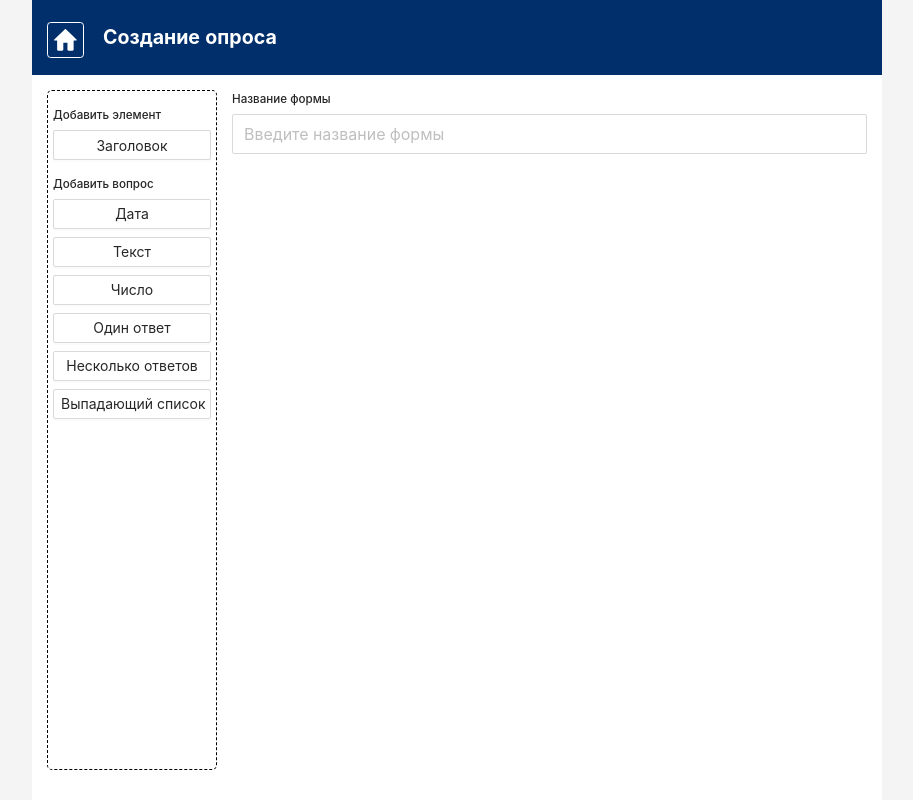
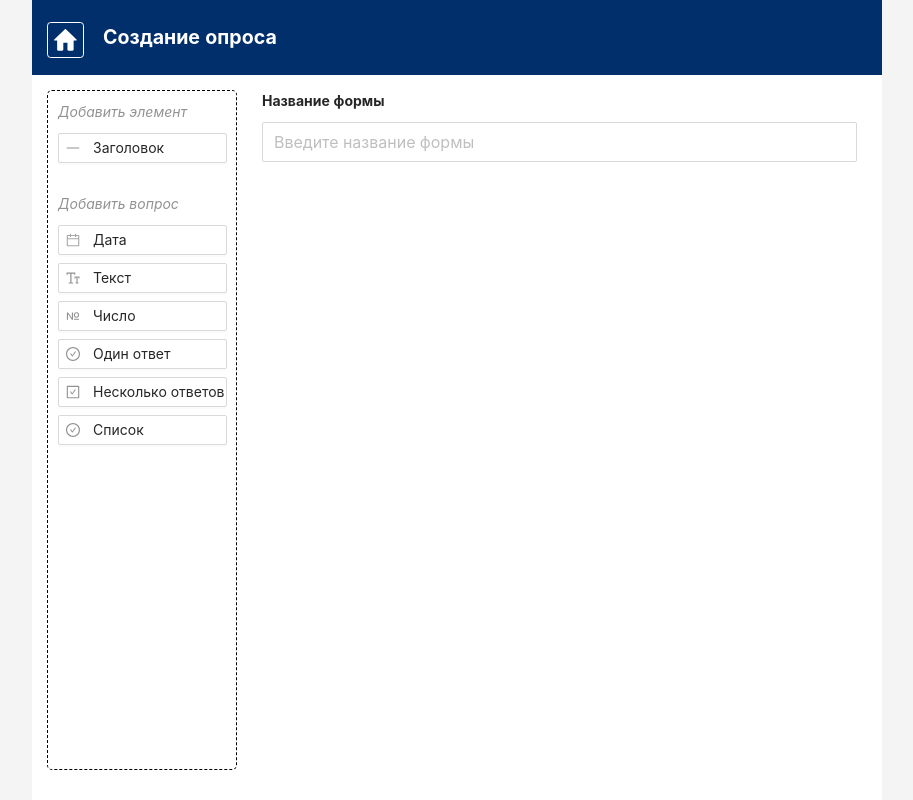
Before and after one commit to Hydrobee3000/checklist-client, a React (Create React App) app: page /#/create in a window 1280 px wide. Shown: the whole page, without its empty margins (183-1096 px from the left). Built offline with nearby package versions, Linux system fonts and the light colour scheme.

Commit message:
added icons to the tools panel, updated styles

```diff
--- a/src/Pages/formCreation/CreateForm.jsx
+++ b/src/Pages/formCreation/CreateForm.jsx
@@ -1,7 +1,15 @@
 import React, { useState } from 'react'
-import { Button, Input, Tooltip, Select } from 'antd'
+import { Button, Input, Tooltip, Select, Typography } from 'antd'
 import Header from '../../Components/Header/Header'
-import { CloseOutlined } from '@ant-design/icons'
+import {
+  CloseOutlined,
+  CalendarOutlined,
+  FontSizeOutlined,
+  CheckCircleOutlined,
+  CheckSquareOutlined,
+  FieldNumberOutlined,
+  LineOutlined,
+} from '@ant-design/icons'
 import { questionsTypes } from '../checklists/data_checklists'
 import { TitleEl } from './elements/TitleEl'
 import { QuestionInputEl } from './elements/QuestionInputEl'
@@ -172,75 +180,99 @@ const CreateForm = () => {
           style={{
             display: 'flex',
             flexDirection: 'column',
-            width: '170px',
+            width: '190px',
             border: '1px dashed black',
             borderRadius: '5px',
-            padding: '5px',
-            marginRight: '15px',
+            padding: '10px',
+            marginRight: '25px',
           }}
         >
-          <h5 style={{ marginTop: '10px' }}>Добавить элемент</h5>
-          <Button block style={{ height: '30px' }} onClick={onCreateBlockTitle}>
+          <Typography level={2} style={{ marginBottom: '10px', opacity: 0.5, fontStyle: 'italic' }}>
+            Добавить элемент
+          </Typography>
+          <Button
+            block
+            size='small'
+            style={{ height: '30px', paddingRight: '95%' }}
+            onClick={onCreateBlockTitle}
+            icon={<LineOutlined style={{ paddingRight: '5px', opacity: 0.5 }} />}
+          >
             Заголовок
           </Button>
 
-          <h5 style={{ marginTop: '15px' }}>Добавить вопрос</h5>
+          <Typography level={2} style={{ marginBottom: '10px', marginTop: '30px', opacity: 0.5, fontStyle: 'italic' }}>
+            Добавить вопрос
+          </Typography>
           <Button
             block
             size='small'
-            style={{ height: '30px', marginBottom: '8px' }}
+            style={{ height: '30px', marginBottom: '8px', paddingRight: '95%' }}
             onClick={() => onCreateBlockInputQuestion('date')}
+            icon={<CalendarOutlined style={{ paddingRight: '5px', opacity: 0.4 }} />}
           >
             Дата
           </Button>
           <Button
             block
             size='small'
-            style={{ height: '30px', marginBottom: '8px' }}
+            style={{ height: '30px', marginBottom: '8px', paddingRight: '95%' }}
             onClick={() => onCreateBlockInputQuestion('text')}
+            icon={<FontSizeOutlined style={{ paddingRight: '5px', opacity: 0.5 }} />}
           >
             Текст
           </Button>
           <Button
             block
             size='small'
-            style={{ height: '30px', marginBottom: '8px' }}
+            style={{ height: '30px', marginBottom: '8px', paddingRight: '95%' }}
             onClick={() => onCreateBlockInputQuestion('number')}
+            icon={<FieldNumberOutlined style={{ paddingRight: '5px', opacity: 0.5 }} />}
           >
             Число
           </Button>
-          <Button block size='small' style={{ height: '30px', marginBottom: '8px' }} onClick={() => onCreateBlockRadioQuestion()}>
+          <Button
+            block
+            size='small'
+            style={{ height: '30px', marginBottom: '8px', paddingRight: '95%' }}
+            onClick={() => onCreateBlockRadioQuestion()}
+            icon={<CheckCircleOutlined style={{ paddingRight: '5px', opacity: 0.5 }} />}
+          >
             Один ответ
           </Button>
           <Button
             block
             size='small'
-            style={{ height: '30px', marginBottom: '8px' }}
+            style={{ height: '30px', marginBottom: '8px', paddingRight: '95%' }}
             onClick={() => onCreateBlockRadioQuestion(true)}
+            icon={<CheckSquareOutlined style={{ paddingRight: '5px', opacity: 0.5 }} />}
           >
             Несколько ответов
           </Button>
           <Button
             block
             size='small'
-            style={{ height: '30px', marginBottom: '8px' }}
+            style={{ height: '30px', marginBottom: '8px', paddingRight: '95%' }}
             onClick={() => onCreateBlockSelectQuestion(false)}
+            icon={<CheckCircleOutlined style={{ paddingRight: '5px', opacity: 0.5 }} />}
           >
-            Выпадающий список
+            Cписок
           </Button>
         </div>
 
         <form className='app__content_form' style={{ flex: 1 }}>
-          <h5>Название формы</h5>
+          <div style={{ marginRight: '10px', marginBottom: '40px' }}>
+            <Typography level={2} style={{ marginBottom: '10px', fontWeight: 'bold' }}>
+              Название формы
+            </Typography>
             <Input
               size='large'
-            style={{ marginBottom: '40px' }}
               placeholder='Введите название формы'
               onChange={(e) => {
                 saveAnswersToState(setInputsValue, 'formsName', e.target.value)
               }}
               allowClear
             />
+          </div>
 
           {inputsValue.elements.map((question) =>
             question.element.type === 'title' ? (
```
Lines whose indentation alone changed are shown as unchanged.
